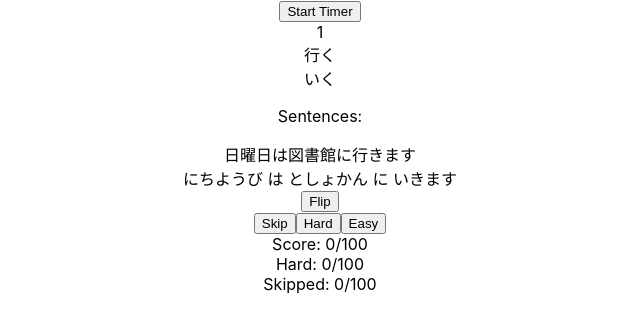
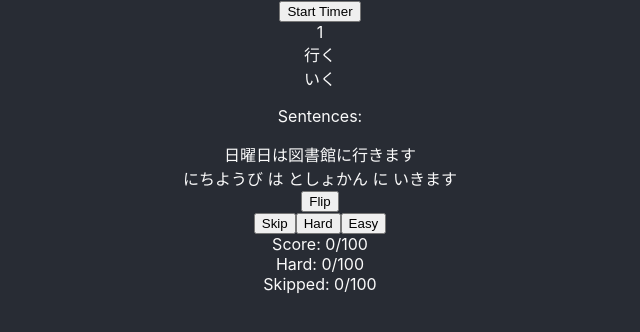
Before and after one commit to licebeam/kaze-app, a React (Create React App) app: page / in a window 1280 px wide. Shown: the top 332 px of the page, without its empty margins (320-960 px from the left). Built offline with nearby package versions, Linux system fonts and the light colour scheme.

Commit message:
adjusts css

```diff
--- a/src/index.css
+++ b/src/index.css
@@ -6,6 +6,8 @@ body {
     sans-serif;
   -webkit-font-smoothing: antialiased;
   -moz-osx-font-smoothing: grayscale;
+    background-color: #282c34;
+    color: #fafafa
 }
 
 code {
```
